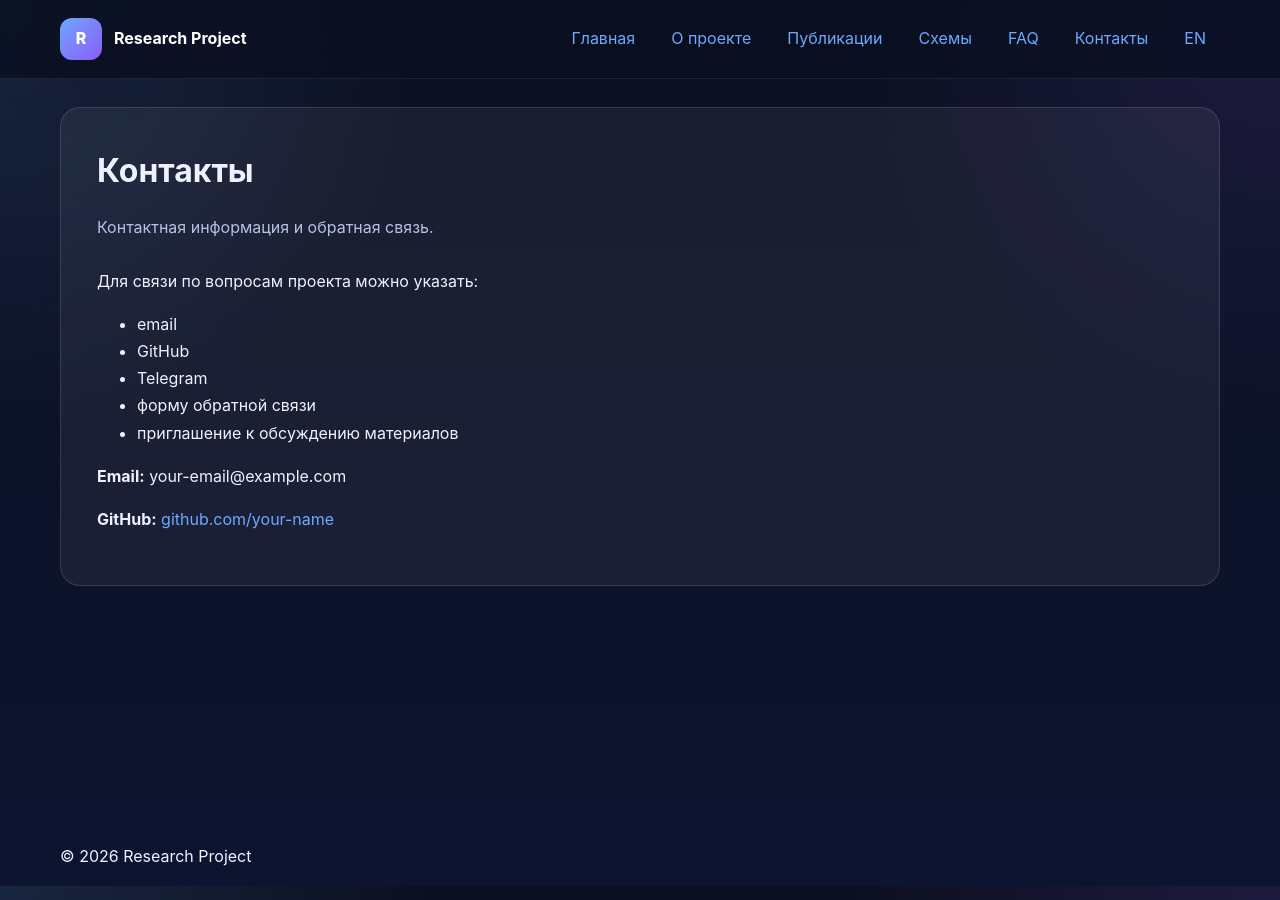
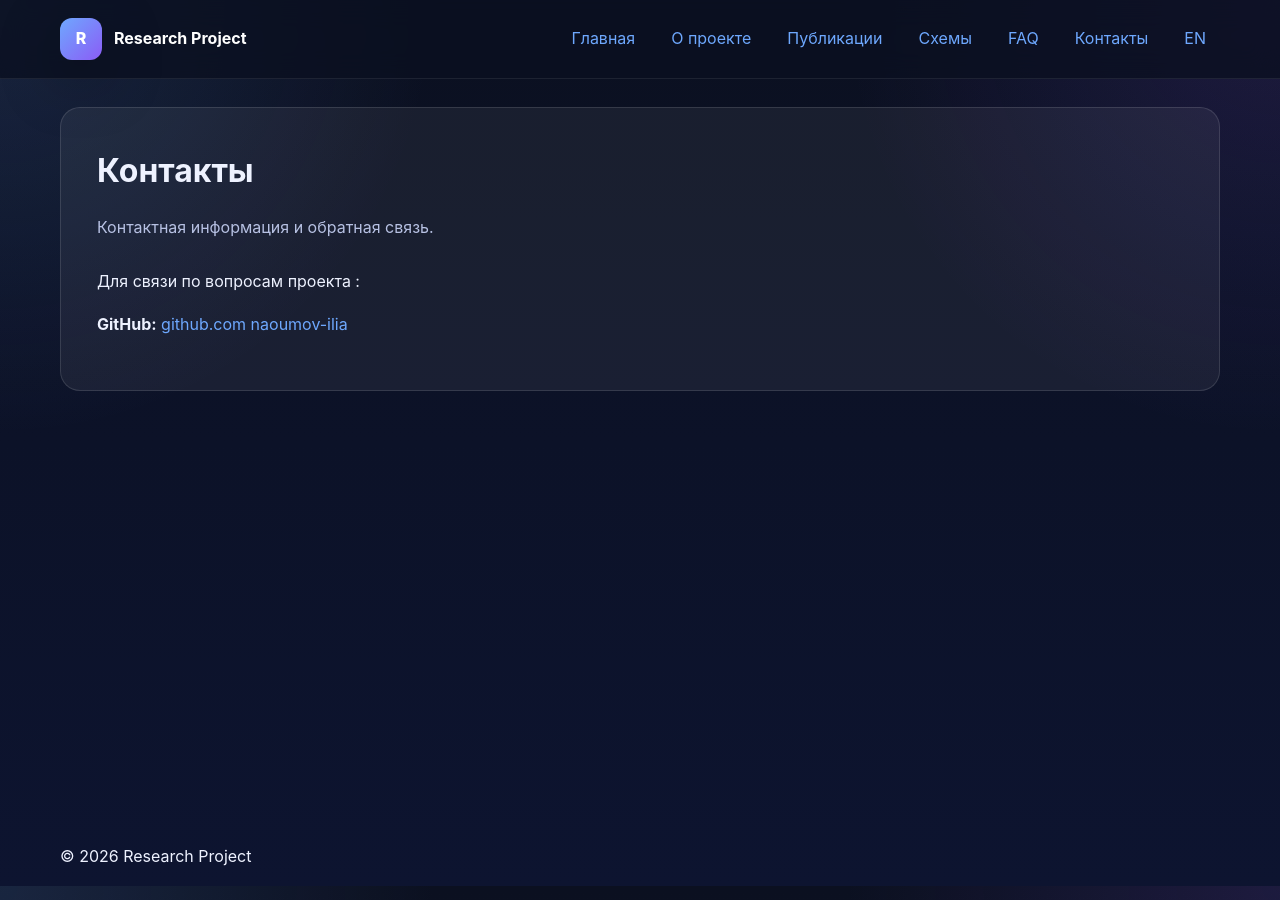
Before and after one commit to naoumov-ilia/naoumov-ilia.github.io, a Jekyll site: the page built from ru/contact.md, in a window 1280 px wide. Built offline with Jekyll 4.4.1, drawn with Linux system fonts in a browser that asks for light colours.

Commit message:
Update contact.md

```diff
--- a/ru/contact.md
+++ b/ru/contact.md
@@ -7,14 +7,10 @@ description: Контактная информация и обратная св
 permalink: /ru/contact/
 ---
 
-Для связи по вопросам проекта можно указать:
+Для связи по вопросам проекта :
 
-- email
-- GitHub
-- Telegram
-- форму обратной связи
-- приглашение к обсуждению материалов
 
-**Email:** your-email@example.com
 
-**GitHub:** [github.com/your-name](https://github.com/your-name)
+**GitHub:** [github.com
+naoumov-ilia](https://github.com/
+naoumov-ilia)
```
